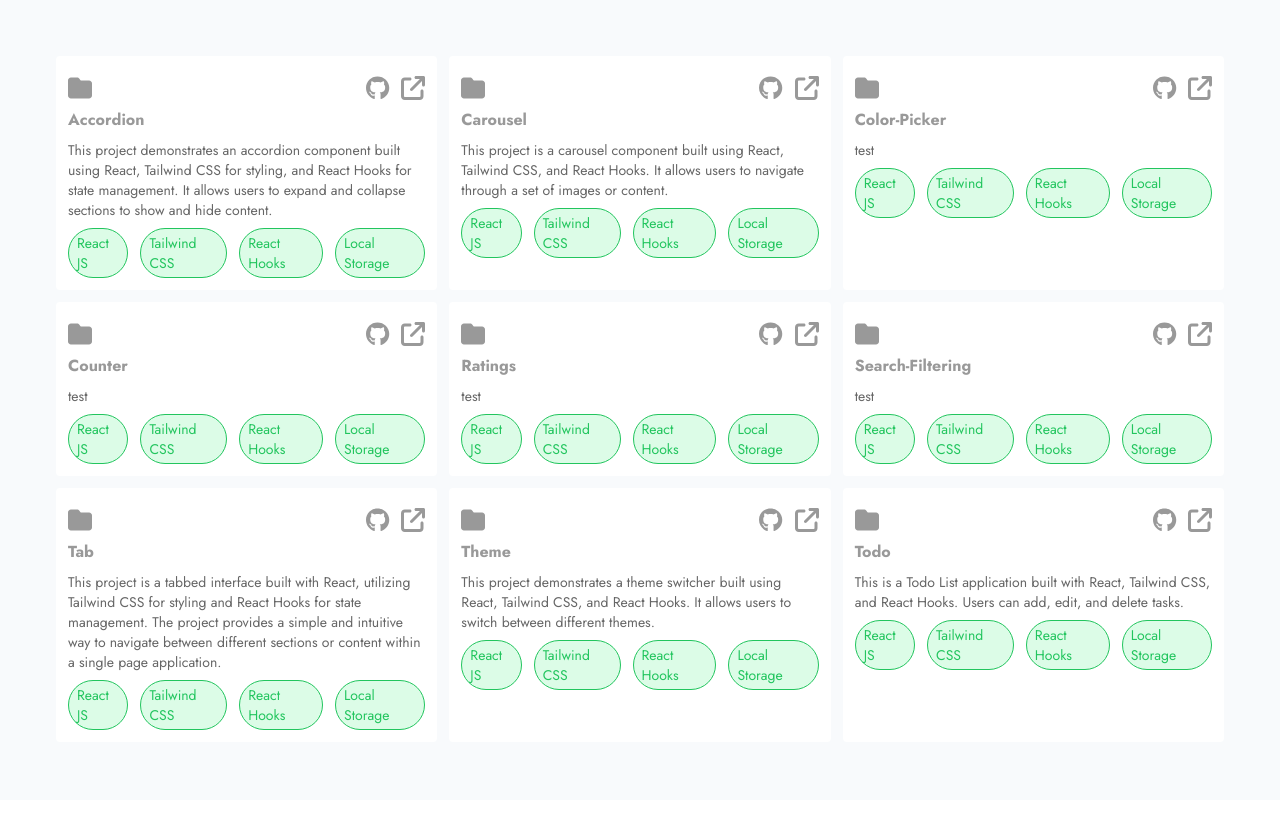
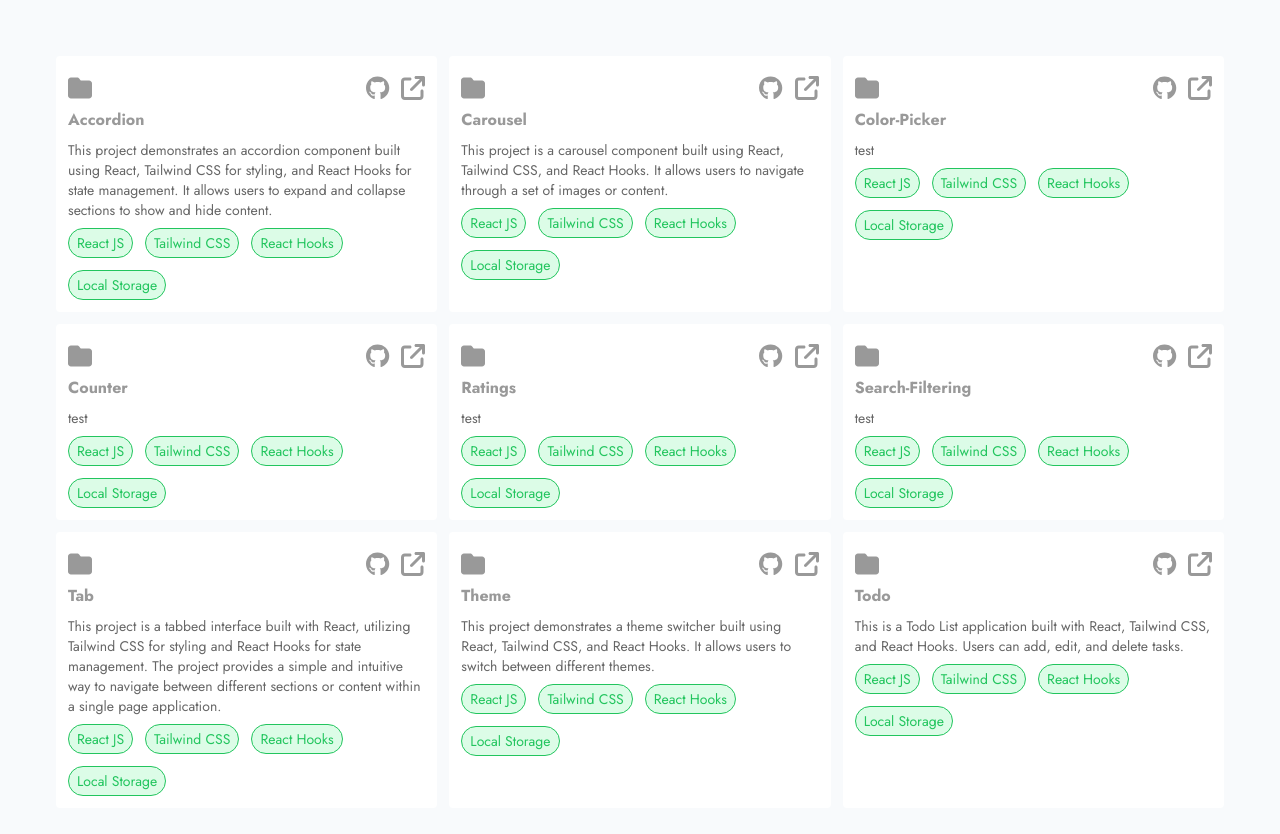
Before and after one commit to Mark-Alexis-Posadas/react-typescript-projects, a React (Vite) app: page / in a window 1280 px wide. Shown: the top 834 px of the page. Before the commit the page ends 800 px from the top, so only its background shows below. Built offline with nearby package versions, Linux system fonts and the light colour scheme.

Commit message:
fixed tags style

```diff
--- a/src/Projects.tsx
+++ b/src/Projects.tsx
@@ -35,7 +35,7 @@ const Projects: React.FC = () => {
                 {project.title}
               </h2>
               <p className="text-[#666] text-sm my-2">{project.description}</p>
-              <ul className="flex items-center gap-3">
+              <ul className="flex flex-wrap items-center gap-3">
                 {project.tags.map((item, index) => (
                   <li
                     key={index}
```
